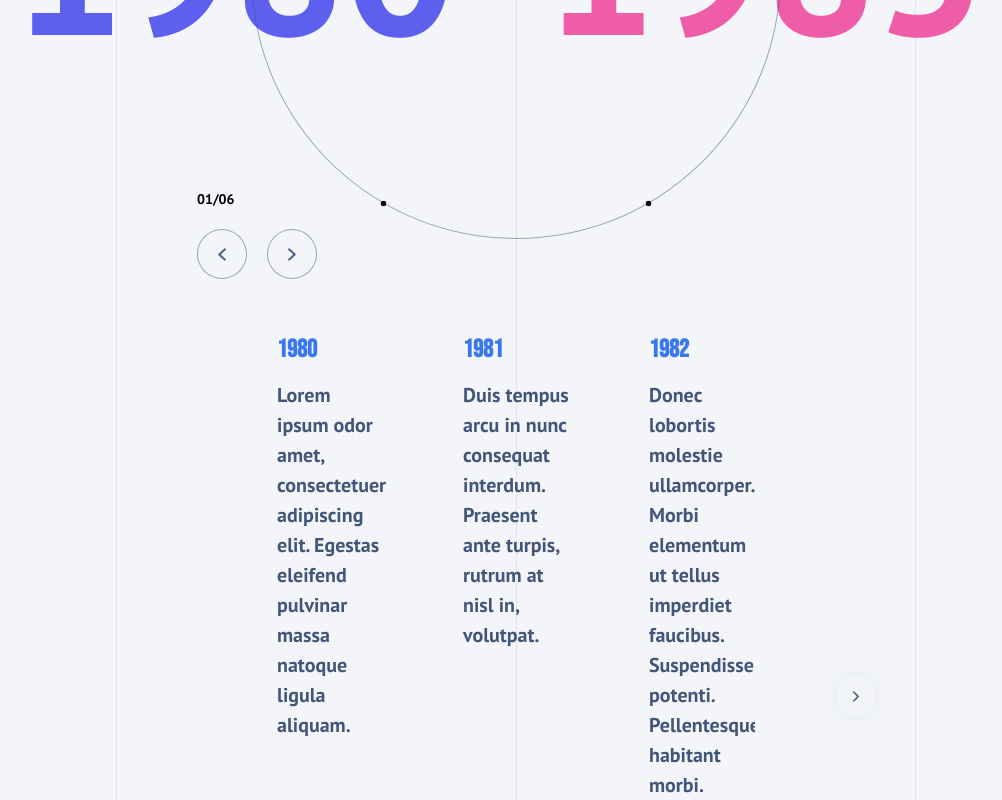
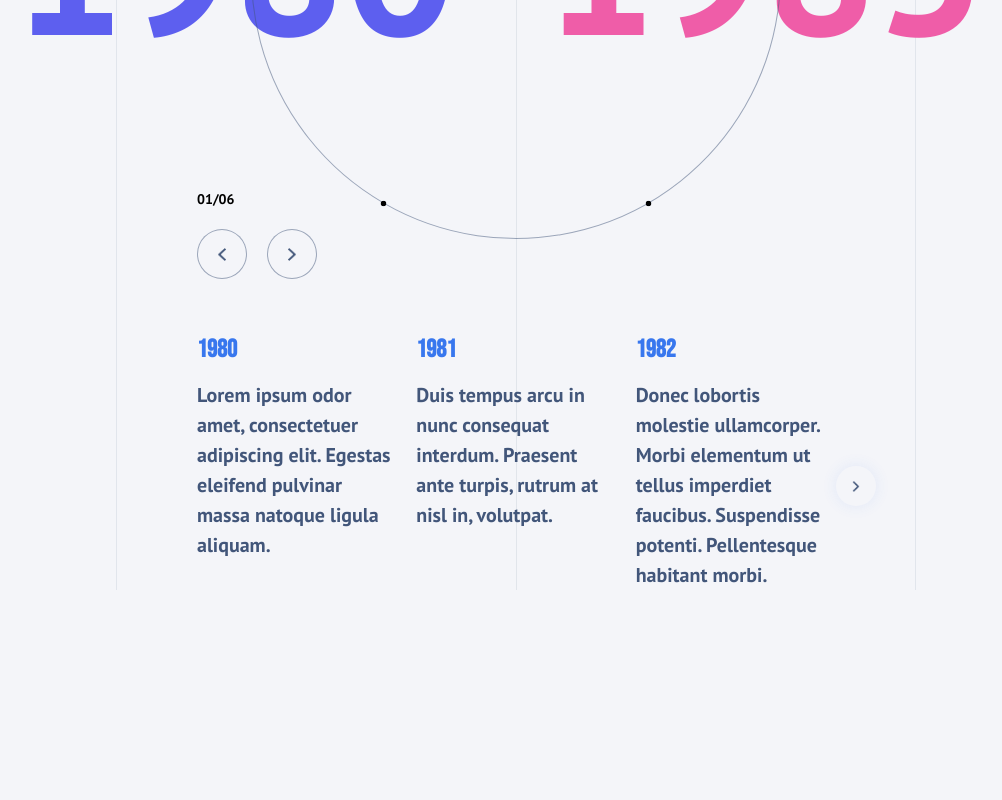
Before and after one commit to Avatarius/slider-dates, a React app: page / in a window 1280 px wide. Shown: the part 506-1306 px from the top of the page, without its empty margins (204-1206 px from the left). After the commit the page ends 1096 px from the top, so only its background shows below. Built offline with nearby package versions, Linux system fonts and the light colour scheme.

Commit message:
слайдер теперь ближе к макету

```diff
--- a/src/components/eventCard/eventCard.module.scss
+++ b/src/components/eventCard/eventCard.module.scss
@@ -1,7 +1,3 @@
-.container {
-  // max-inline-size: 400px;
-}
-
 .year {
   margin-block-end: 15px;
   color: #3877ee;
@@ -16,5 +12,4 @@
   font-weight: 400;
   font-size: 20px;
   line-height: 1.5;
-  max-inline-size: 400px;
 }
--- a/src/components/eventCard/eventCard.tsx
+++ b/src/components/eventCard/eventCard.tsx
@@ -7,7 +7,7 @@ interface IEventCardProps {
 
 function EventCard({year, description} : IEventCardProps) {
   return (
-    <article className={styles.container}>
+    <article>
       <h3 className={styles.year}>{year}</h3>
       <p className={styles.description}>{description}</p>
     </article>
--- a/src/components/eventsSlider/eventsSlider.module.scss
+++ b/src/components/eventsSlider/eventsSlider.module.scss
@@ -1,20 +1,20 @@
-@import '../../styles/mixins/button.scss';
+@import "../../styles/mixins/button.scss";
 
 .container {
+  position: relative;
   margin-block-start: 56px;
-  position: relative;
+  padding-inline-end: 80px;
   min-block-size: 165px;
-  padding-inline: 80px 160px;
 }
 
 .button {
+  position: absolute;
+  z-index: 12;
+  border: none;
+  box-shadow: 0px 0px 15px 0px #3877ee1a;
   inline-size: 40px;
   block-size: 40px;
-  border: none;
-  box-shadow: 0px 0px 15px 0px #3877EE1A;
-  position: absolute;
   inset-block-end: 84px;
-  z-index: 12;
 }
 
 .button:disabled {
--- a/src/components/eventsSlider/eventsSlider.tsx
+++ b/src/components/eventsSlider/eventsSlider.tsx
@@ -32,7 +32,7 @@ function EventsSlider({ events }: IEventsSlider) {
       />
       <Swiper
         modules={[Navigation]}
-        spaceBetween={80}
+        spaceBetween={20}
         slidesPerView={3}
         navigation={{
           prevEl: buttonLeftRef.current,
@@ -40,7 +40,7 @@ function EventsSlider({ events }: IEventsSlider) {
         }}
       >
         {events.map((event) => (
-          <SwiperSlide>
+          <SwiperSlide >
             <EventCard year={event.year} description={event.description} />
           </SwiperSlide>
         ))}
```
